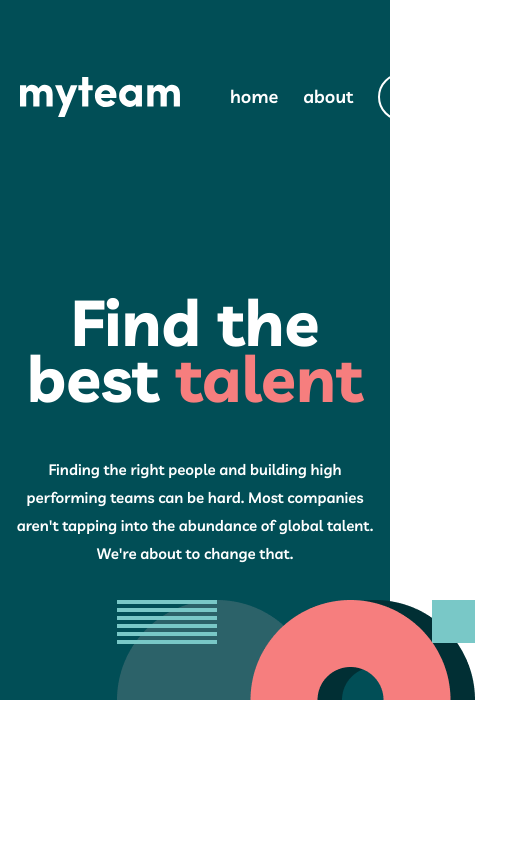
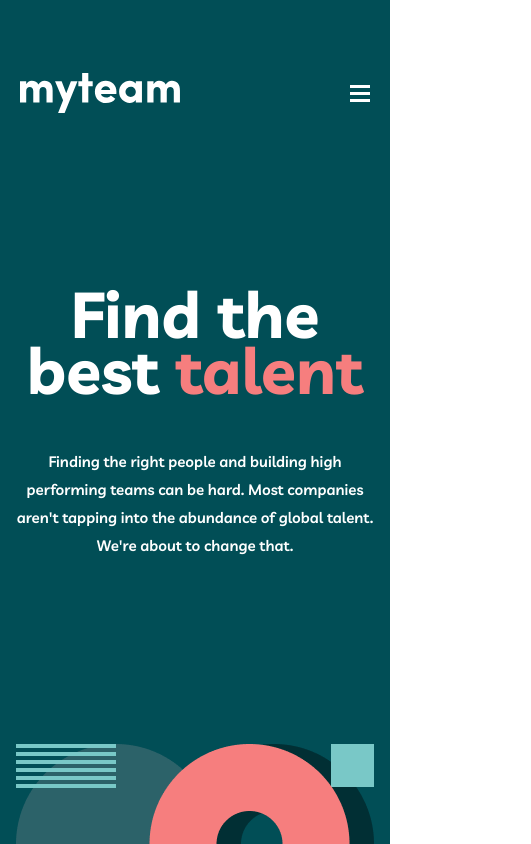
Before and after one commit to bytebitt/myteam-HR, a plain HTML site: page index.html in a window 390 px wide. Shown: the whole page, 531 px wide, since content can reach past the window. Drawn offline with Linux system fonts and the light colour scheme.

Commit message:
phone-adaptive(fblock)

```diff
--- a/css/style.css
+++ b/css/style.css
@@ -74,6 +74,10 @@ header a {
 
 .header__nav {
     width: 100%;
+}
+
+.header__burger {
+    display: none;
 }
 
 .header__menu {
@@ -171,5 +175,26 @@ header a {
 }
 
 @media (max-width: 768px) {
+    .header__menu {
+        display: none;
+    }
 
+    .header__burger {
+        display: block;
+        margin-left: auto;
+    }
+
+    .background__bottom-image {
+        left: 50%;
+        transform: translateX(-50%);
+    }
+
+    .header__title {
+        font-size: 40px;
+        line-height: 40px;
+    }
+
+    .background {
+        height: 100vh;
+    }
 }
--- a/index.html
+++ b/index.html
@@ -20,6 +20,7 @@
                         <img src="images/myteam.svg" alt="">
                     </div>
                     <nav class="header__nav">
+                        <img src="images/burger.png" alt="" class="header__burger">
                         <ul class="header__menu">
                             <li><a href="" class="header__link">home</a></li>
                             <li><a href="" class="header__link">about</a></li>
```
Also changed, not shown: images/burger.png (added).
